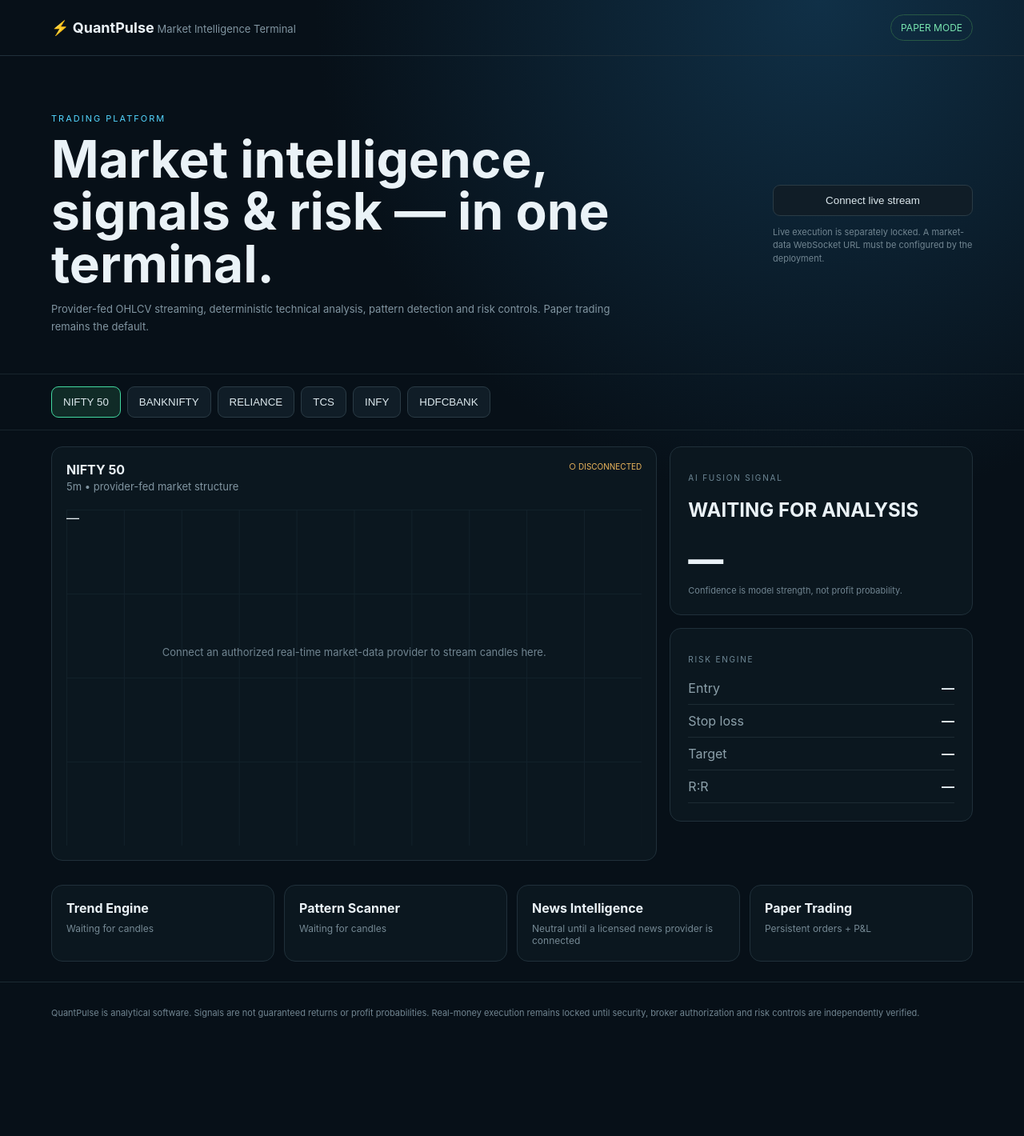
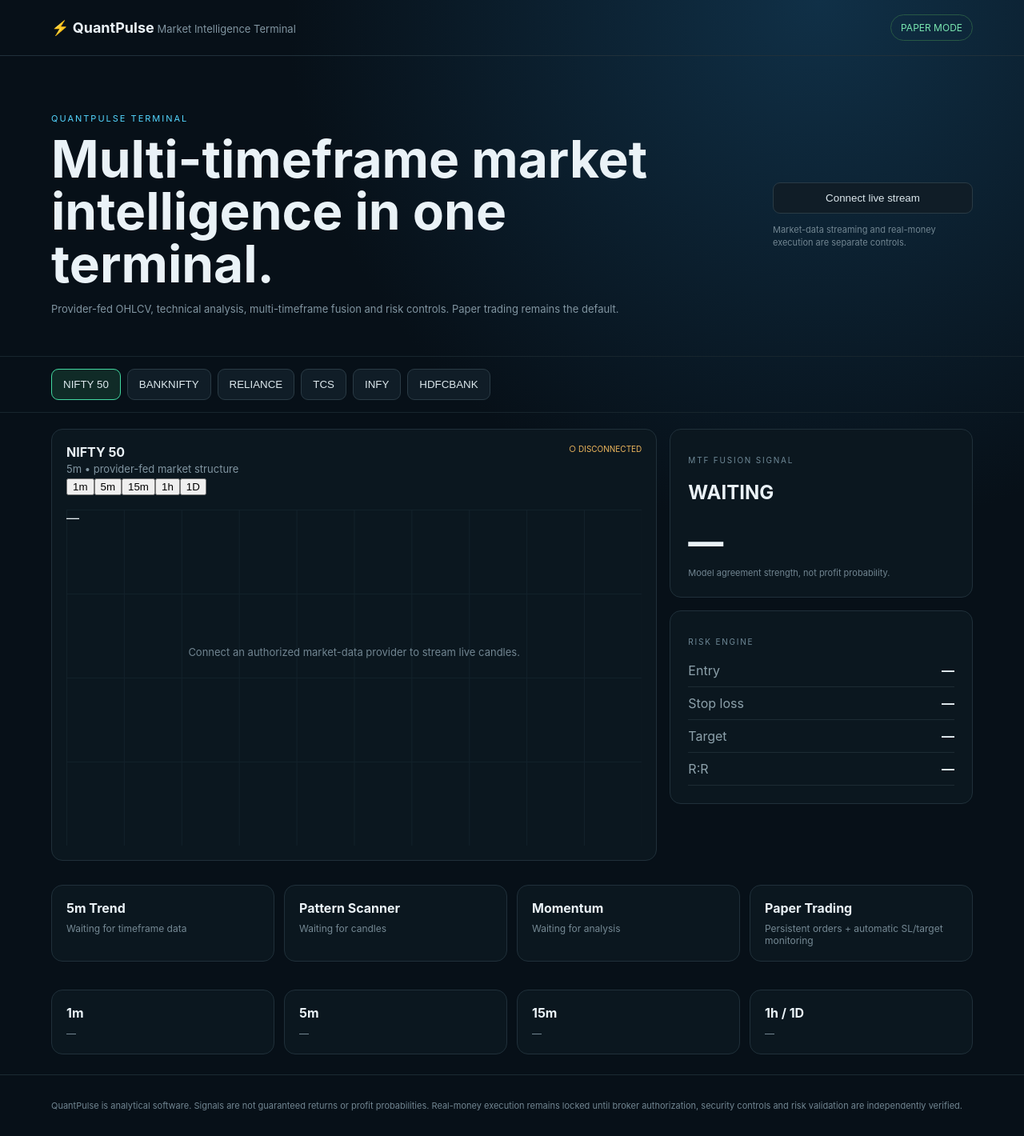
Before and after one commit to pavanthete12-ai/Pt, a Next.js app in the folder apps/web/: page / in a window 1280 px wide. Shown: the whole page at 80% size. Before the commit the page ends 1305 px from the top, so only its background shows below. Built offline with nearby package versions, Linux system fonts and the light colour scheme.

Commit message:
feat(quantpulse-web): surface multi-timeframe fusion in terminal

```diff
--- a/apps/web/app/page.tsx
+++ b/apps/web/app/page.tsx
@@ -1,13 +1,19 @@
 "use client";
-import {useEffect,useMemo,useState} from "react";
-const symbols=["NIFTY 50","BANKNIFTY","RELIANCE","TCS","INFY","HDFCBANK"];
+import {useEffect,useState} from "react";
+const symbols=["NIFTY 50","BANKNIFTY","RELIANCE","TCS","INFY","HDFCBANK"],timeframes=["1m","5m","15m","1h","1D"];
 export default function Home(){
- const [symbol,setSymbol]=useState("NIFTY 50"); const [live,setLive]=useState(false); const [connected,setConnected]=useState(false); const [last,setLast]=useState<number|null>(null); const [analysis,setAnalysis]=useState<any>(null); const status=useMemo(()=>connected?"LIVE STREAM CONNECTED":live?"LIVE GATE ARMED":"PAPER MODE",[connected,live]);
- useEffect(()=>{ if(!live)return; const base=process.env.NEXT_PUBLIC_QUANTPULSE_WS_URL; if(!base)return; const ws=new WebSocket(base); ws.onopen=()=>{setConnected(true);ws.send(JSON.stringify({type:"subscribe",symbol,timeframe:"1m"}));}; ws.onclose=()=>setConnected(false); ws.onerror=()=>setConnected(false); ws.onmessage=e=>{try{const p=JSON.parse(e.data);if(p.type==="candle"&&p.symbol===symbol){setLast(Number(p.close));if(p.analysis)setAnalysis(p.analysis);}}catch{}}; return()=>{ws.close();setConnected(false);setAnalysis(null)};},[live,symbol]);
- return <main><header><div><b>⚡ QuantPulse</b><span> Market Intelligence Terminal</span></div><div className="status">{status}</div></header>
- <section className="hero"><div><p className="eyebrow">TRADING PLATFORM</p><h1>Market intelligence, signals & risk — in one terminal.</h1><p className="muted">Provider-fed OHLCV streaming, deterministic technical analysis, pattern detection and risk controls. Paper trading remains the default.</p></div><div className="gate"><button onClick={()=>setLive(!live)}>{live?"Disable live stream":"Connect live stream"}</button><small>Live execution is separately locked. A market-data WebSocket URL must be configured by the deployment.</small></div></section>
+ const [symbol,setSymbol]=useState("NIFTY 50"),[live,setLive]=useState(false),[connected,setConnected]=useState(false),[last,setLast]=useState<number|null>(null),[analysis,setAnalysis]=useState<any>(null),[fusion,setFusion]=useState<any>(null),[selectedTf,setSelectedTf]=useState("5m");
+ useEffect(()=>{if(!live)return;const base=process.env.NEXT_PUBLIC_QUANTPULSE_WS_URL;if(!base)return;const ws=new WebSocket(base);ws.onopen=()=>{setConnected(true);ws.send(JSON.stringify({type:"subscribe",symbol,timeframe:"1m"}))};ws.onclose=()=>setConnected(false);ws.onerror=()=>setConnected(false);ws.onmessage=e=>{try{const p=JSON.parse(e.data);if(p.type==="candle"&&p.symbol===symbol){setLast(Number(p.close));if(p.analysis)setAnalysis(p.analysis);if(p.fusion)setFusion(p.fusion)}}catch{}};return()=>{ws.close();setConnected(false);setAnalysis(null);setFusion(null)}},[live,symbol]);
+ const tf=fusion?.timeframes?.[selectedTf];
+ return <main><header><div><b>⚡ QuantPulse</b><span> Market Intelligence Terminal</span></div><div className="status">{connected?"LIVE STREAM CONNECTED":live?"LIVE GATE ARMED":"PAPER MODE"}</div></header>
+ <section className="hero"><div><p className="eyebrow">QUANTPULSE TERMINAL</p><h1>Multi-timeframe market intelligence in one terminal.</h1><p className="muted">Provider-fed OHLCV, technical analysis, multi-timeframe fusion and risk controls. Paper trading remains the default.</p></div><div className="gate"><button onClick={()=>setLive(!live)}>{live?"Disable live stream":"Connect live stream"}</button><small>Market-data streaming and real-money execution are separate controls.</small></div></section>
  <nav>{symbols.map(s=><button className={s===symbol?"active":""} onClick={()=>setSymbol(s)} key={s}>{s}</button>)}</nav>
- <section className="grid"><article className="chart"><div className="cardhead"><div><strong>{symbol}</strong><div className="muted">5m • provider-fed market structure</div></div><div className="liveDot">{connected?"● LIVE":"○ DISCONNECTED"}</div></div><div className="chartbox"><div className="price">{last?last.toFixed(2):"—"}</div><div className="empty">{connected?"Waiting for the next validated OHLCV candle…":"Connect an authorized real-time market-data provider to stream candles here."}</div></div></article>
- <aside><div className="signal"><p>AI FUSION SIGNAL</p><h2>{analysis?.signal ?? "WAITING FOR ANALYSIS"}</h2><div className="confidence">{analysis?`${analysis.confidence}%`: "—"}</div><span>Confidence is model strength, not profit probability.</span></div><div className="risk"><p>RISK ENGINE</p><div>Entry <b>{last?last.toFixed(2):"—"}</b></div><div>Stop loss <b>{analysis?.stop_loss ?? "—"}</b></div><div>Target <b>{analysis?.target ?? "—"}</b></div><div>R:R <b>{analysis?.risk_reward ?? "—"}</b></div></div></aside></section>
- <section className="cards"><div><b>Trend Engine</b><span>{analysis?`${analysis.trend} • EMA9 ${analysis.ema9} / EMA21 ${analysis.ema21}`:"Waiting for candles"}</span></div><div><b>Pattern Scanner</b><span>{analysis?.pattern ?? "Waiting for candles"}</span></div><div><b>News Intelligence</b><span>Neutral until a licensed news provider is connected</span></div><div><b>Paper Trading</b><span>Persistent orders + P&amp;L</span></div></section><footer>QuantPulse is analytical software. Signals are not guaranteed returns or profit probabilities. Real-money execution remains locked until security, broker authorization and risk controls are independently verified.</footer></main>
+ <section className="grid"><article className="chart"><div className="cardhead"><div><strong>{symbol}</strong><div className="muted">{selectedTf} • provider-fed market structure</div></div><div className="liveDot">{connected?"● LIVE":"○ DISCONNECTED"}</div></div>
+ <div className="tfbar">{timeframes.map(t=><button className={t===selectedTf?"active":""} onClick={()=>setSelectedTf(t)} key={t}>{t}</button>)}</div>
+ <div className="chartbox"><div className="price">{last?last.toFixed(2):"—"}</div><div className="empty">{connected?"Waiting for validated OHLCV candles…":"Connect an authorized market-data provider to stream live candles."}</div></div></article>
+ <aside><div className="signal"><p>MTF FUSION SIGNAL</p><h2>{fusion?.signal??"WAITING"}</h2><div className="confidence">{fusion?fusion.confidence+"%":"—"}</div><span>Model agreement strength, not profit probability.</span></div>
+ <div className="risk"><p>RISK ENGINE</p><div>Entry <b>{last?.toFixed(2)??"—"}</b></div><div>Stop loss <b>{analysis?.stop_loss??"—"}</b></div><div>Target <b>{analysis?.target??"—"}</b></div><div>R:R <b>{analysis?.risk_reward??"—"}</b></div></div></aside></section>
+ <section className="cards"><div><b>{selectedTf} Trend</b><span>{tf?tf.trend+" • "+tf.signal+" • "+tf.confidence+"%":"Waiting for timeframe data"}</span></div><div><b>Pattern Scanner</b><span>{analysis?.pattern??"Waiting for candles"}</span></div><div><b>Momentum</b><span>{analysis?"RSI "+analysis.rsi+" • EMA9 "+analysis.ema9+" / EMA21 "+analysis.ema21:"Waiting for analysis"}</span></div><div><b>Paper Trading</b><span>Persistent orders + automatic SL/target monitoring</span></div></section>
+ <section className="cards"><div><b>1m</b><span>{fusion?.timeframes?.["1m"]?.signal??"—"}</span></div><div><b>5m</b><span>{fusion?.timeframes?.["5m"]?.signal??"—"}</span></div><div><b>15m</b><span>{fusion?.timeframes?.["15m"]?.signal??"—"}</span></div><div><b>1h / 1D</b><span>{fusion?((fusion.timeframes["1h"]?.signal??"—")+" / "+(fusion.timeframes["1D"]?.signal??"—")):"—"}</span></div></section>
+ <footer>QuantPulse is analytical software. Signals are not guaranteed returns or profit probabilities. Real-money execution remains locked until broker authorization, security controls and risk validation are independently verified.</footer></main>
 }
```
